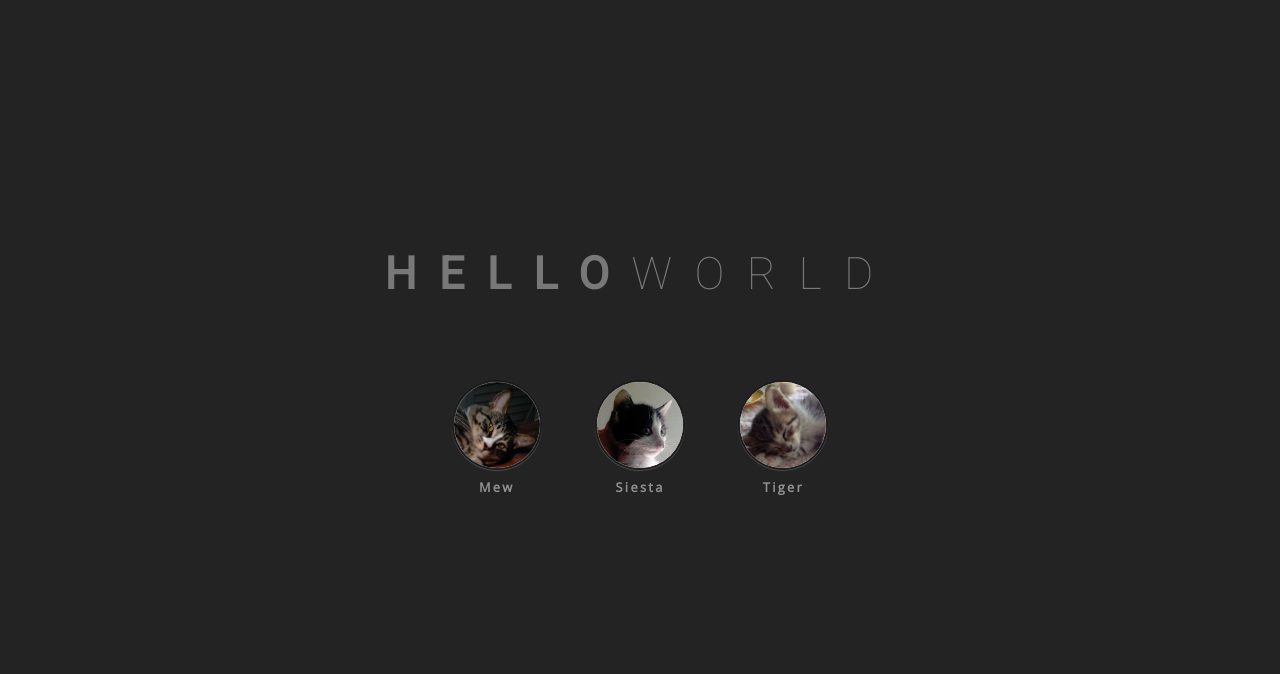
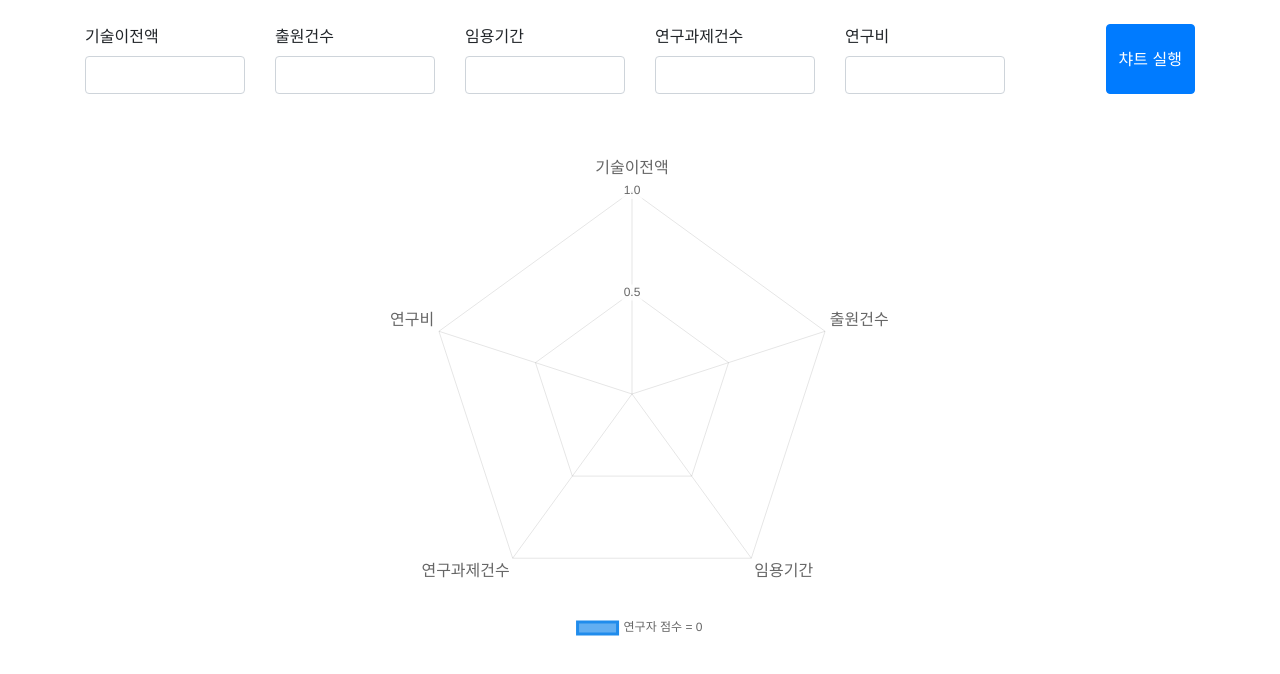
Before and after one commit to soo-yong-lee/html, a plain HTML site: page index.html in a window 1280 px wide. Drawn offline with nearby package versions, Linux system fonts and the light colour scheme.

Commit message:
Update index.html

```diff
--- a/index.html
+++ b/index.html
@@ -1,46 +1,140 @@
-<!doctype html>
-
+<!DOCTYPE html>
 <html>
 <head>
-  <meta charset="utf-8">
-  <title>HTML Example</title>
+<meta charset="UTF-8"/>
+<meta http-equiv="Content-Type" content="text/html; charset=utf-8" />
+    <title>Radar Chart</title>
+    <!-- Include Bootstrap CSS -->
+    <link rel="stylesheet" href="https://maxcdn.bootstrapcdn.com/bootstrap/4.5.2/css/bootstrap.min.css">
+<!-- jQuery 및 jQuery UI 라이브러리 불러오기 -->
+<script src="https://code.jquery.com/jquery-3.6.0.min.js"></script>
+<link rel="stylesheet" href="//code.jquery.com/ui/1.12.1/themes/base/jquery-ui.css">
+<script src="https://code.jquery.com/ui/1.12.1/jquery-ui.js"></script>
+<script type="text/javascript" src="https://cdnjs.cloudflare.com/ajax/libs/Chart.js/2.4.0/Chart.min.js"></script>
+<style>
+    #radarChartContainer {
+        width: 500px;
+        height: 500px;
+        margin-top: 50px; /* 상단 여백 조정 */
+        margin-left: auto; /* 가운데 정렬 */
+        margin-right: auto; /* 가운데 정렬 */
+    }
+</style>
+</head>
 
-  <link rel="stylesheet" href="css/style.css">
-  <link rel="stylesheet" href="css/about.css">
-</head>
 <body>
-  <section class="center">
-    <aside class="sidebar"></aside>
 
-    <section class="contents">
-      <!-- page will be include here -->
-      <section id="page" class="page">
-        <section id="about">
-          <section class="frame">
-            <h2><b>HELLO</b>WORLD</h2>
+<div class="container mt-4">
+    <div class="row">
+        <div class="col-md-2">
+            <label for="input1">기술이전액</label>
+            <input type="float" id="input1" class="form-control">
+        </div>
+        <div class="col-md-2">
+            <label for="input2">출원건수</label>
+            <input type="float" id="input2" class="form-control">
+        </div>
+        <div class="col-md-2">
+            <label for="input3">임용기간</label>
+            <input type="float" id="input3" class="form-control">
+        </div>
+        <div class="col-md-2">
+            <label for="input4">연구과제건수</label>
+            <input type="float" id="input4" class="form-control">
+        </div>
+        <div class="col-md-2">
+            <label for="input5">연구비</label>
+            <input type="float" id="input5" class="form-control">
+        </div>
+        <div class="col-md-2 justify-content-end d-flex">
+            <button type="button" class="btn btn-primary" onclick="updateRadarChart()">챠트 실행</button>
+        </div>
 
-            <div class="cat">
-              <div class="picture">
-                <img src="images/mew.png" alt="Mew">
-              </div>
-              <small>Mew</small>
-            </div>
-            <div class="cat">
-              <div class="picture">
-                <img src="images/siesta.png" alt="Siesta">
-              </div>
-              <small>Siesta</small>
-            </div>
-            <div class="cat">
-              <div class="picture">
-                <img src="images/tiger.png" alt="Tiger">
-              </div>
-              <small>Tiger</small>
-            </div>
-          </section>
-        </section>
-      </section>
-    </section>
-  </section>
+    </div>
+    <!--<div class="row mt-3">
+        <div class="col-md-12">
+            <button type="button" class="btn btn-primary" onclick="updateRadarChart()">Update Chart</button>
+        </div>
+    </div>-->
+
+</div>
+<div id="radarChartContainer">
+    <canvas id="radarChart"></canvas>
+</div>
+
 </body>
 </html>
+<script type="text/javascript">
+    // 입력값
+    //var data = [1.269, 0.034, 0.019, 0.054, 0.455];
+    var data = [];
+
+    // 항목별 최소값과 최대값
+    var minValues = [0, 0, 0, 0, 0]; // 각 항목별 최소값
+    var maxValues = [10, 10, 10, 10, 10]; // 각 항목별 최대값
+
+    // 그래프 생성
+    var ctx = document.getElementById("radarChart").getContext('2d');
+    var myRadarChart = new Chart(ctx, {
+        type: 'radar',
+        data: {
+            labels: ["기술이전액", "출원건수", "임용기간", "연구과제건수", "연구비"],
+            datasets: [{
+                fill: true, //채우기
+                label: '연구자 점수 = 0',
+                data: data,
+                backgroundColor: "rgba(32,140,236,0.7)",
+                borderColor: "rgba(32,140,236,1)",
+                pointBorderColor: "#fff",
+                pointBackgroundColor: "rgba(179,181,198,1)",
+                borderWidth: 3
+
+            }]
+        },
+        options: {
+            maintainAspectRatio: false,
+            responsive: true,
+            scale: {
+                pointLabels: {
+                    fontSize: 16, // 항목별 폰트 크기
+                },
+                ticks: {
+                    beginAtZero: true, // 최소값이 0이 아닌 경우 false로 설정
+                    maxTicksLimit: 5, // 최대 표시할 눈금 개수
+                }
+
+            },
+            legend: { // 레이블 위치 수정
+                position: 'bottom', // 하단에 표시
+                onClick: function(event, legendItem) { // 라벨 클릭 이벤트 비활성화
+                    return false;
+                }
+            }
+        }
+    });
+
+    // 항목별 최소값과 최대값 적용
+    var scales = myRadarChart.options.scale;
+    for (var i = 0; i < scales.pointLabels.length; i++) {
+        scales.pointLabels[i].min = minValues[i];
+        scales.pointLabels[i].max = maxValues[i];
+    }
+
+    // Function to update radar chart
+    function updateRadarChart() {
+        // Get input values
+        var input1 = parseFloat(document.getElementById('input1').value) || 0;
+        var input2 = parseFloat(document.getElementById('input2').value) || 0;
+        var input3 = parseFloat(document.getElementById('input3').value) || 0;
+        var input4 = parseFloat(document.getElementById('input4').value) || 0;
+        var input5 = parseFloat(document.getElementById('input5').value) || 0;
+
+        var tmp =input1+input2+input3+input4-input5;
+        if(!Number.isInteger(tmp)){
+            tmp =tmp.toFixed(3);
+        }
+        myRadarChart.data.datasets[0].data = [input1, input2, input3, input4, input5];
+        myRadarChart.data.datasets[0].label = '연구자 점수(기술이전액+출원건수+임용기간+연구과제건수-연구비) = '+tmp.toString();
+        myRadarChart.update(); // Update chart
+    }
+</script>
```
